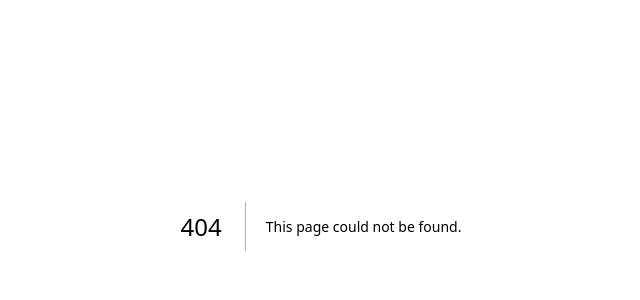
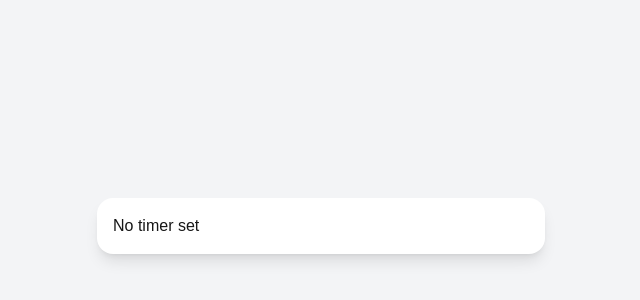
Before and after one commit to sahars03/beep-stopwatch-timer, a Next.js app: page /run in a window 1280 px wide. Before the commit this address had no page. Shown: the part 174-474 px from the top of the page, without its empty margins (319-959 px from the left). Built offline with nearby package versions, Linux system fonts and the light colour scheme.

Commit message:
Beep bar

```diff
--- /dev/null
+++ b/app/TimeInput.tsx
@@ -0,0 +1,73 @@
+"use client";
+
+type Time = {
+  hours: number;
+  minutes: number;
+  seconds: number;
+};
+
+type TimeInputProps = {
+  label: string;
+  value: Time;
+  onChange: (value: Time) => void;
+};
+
+export default function TimeInput({ label, value, onChange }: TimeInputProps) {
+  const handleChange = (field: keyof Time) => (e: React.ChangeEvent<HTMLInputElement>) => {
+    const raw = e.target.value;
+
+    if (!/^\d*$/.test(raw)) return;
+
+    const num = raw === "" ? 0 : Number(raw);
+
+    onChange({
+      ...value,
+      [field]: num,
+    });
+  };
+
+  return (
+    <div className="flex flex-col items-center gap-2">
+      <p>{label}</p>
+
+      <div className="flex items-center gap-2">
+        {/* Hours */}
+        <div className="flex flex-col items-center">
+          <input
+            type="text"
+            value={value.hours}
+            onChange={handleChange("hours")}
+            className="w-16 text-center text-2xl border rounded-lg py-1"
+          />
+          <span className="text-xs text-gray-500">hrs</span>
+        </div>
+
+        <span className="text-2xl font-bold">:</span>
+
+        {/* Minutes */}
+        <div className="flex flex-col items-center">
+          <input
+            type="text"
+            value={value.minutes}
+            onChange={handleChange("minutes")}
+            className="w-16 text-center text-2xl border rounded-lg py-1"
+          />
+          <span className="text-xs text-gray-500">min</span>
+        </div>
+
+        <span className="text-2xl font-bold">:</span>
+
+        {/* Seconds */}
+        <div className="flex flex-col items-center">
+          <input
+            type="text"
+            value={value.seconds}
+            onChange={handleChange("seconds")}
+            className="w-16 text-center text-2xl border rounded-lg py-1"
+          />
+          <span className="text-xs text-gray-500">sec</span>
+        </div>
+      </div>
+    </div>
+  );
+}
--- /dev/null
+++ b/app/context/TimerProvider.tsx
@@ -0,0 +1,34 @@
+"use client";
+import { createContext, useContext, useState } from "react";
+
+type Time = {
+  hours: number;
+  minutes: number;
+  seconds: number;
+};
+
+type TimerConfig = {
+  mode: "timer" | "stopwatch";
+  time?: Time;
+  beepTime: Time;
+};
+
+const TimerContext = createContext<{
+  config: TimerConfig | null;
+  setConfig: (c: TimerConfig) => void;
+}>({
+  config: null,
+  setConfig: () => {},
+});
+
+export function TimerProvider({ children }: { children: React.ReactNode }) {
+  const [config, setConfig] = useState<TimerConfig | null>(null);
+
+  return (
+    <TimerContext.Provider value={{ config, setConfig }}>
+      {children}
+    </TimerContext.Provider>
+  );
+}
+
+export const useTimer = () => useContext(TimerContext);
--- a/app/layout.tsx
+++ b/app/layout.tsx
@@ -1,6 +1,7 @@
 import type { Metadata } from "next";
 import { Geist, Geist_Mono } from "next/font/google";
 import "./globals.css";
+import { TimerProvider } from "./context/TimerProvider";
 
 const geistSans = Geist({
   variable: "--font-geist-sans",
@@ -23,11 +24,30 @@ export default function RootLayout({
   children: React.ReactNode;
 }>) {
   return (
-    <html
-      lang="en"
-      className={`${geistSans.variable} ${geistMono.variable} h-full antialiased`}
-    >
-      <body className="min-h-full flex flex-col">{children}</body>
+    // <html
+    //   lang="en"
+    //   className={`${geistSans.variable} ${geistMono.variable} h-full antialiased`}
+    // >
+    //   <body className="min-h-full flex flex-col">{children}</body>
+    // </html>
+    <html>
+      <body>
+        <div className="min-h-screen flex items-center justify-center bg-gray-100 p-6">
+          <div className="w-full max-w-md bg-white rounded-2xl shadow-lg p-4">
+              <TimerProvider>{children}</TimerProvider>
+          </div>
+        </div>
+      </body>
     </html>
   );
 }
+
+
+// export default function RootLayout({ children }) {
+//   return (
+//     <html>
+//       <body>
+//         <TimerProvider>{children}</TimerProvider>
+//       </body>
+//     </html>
+//   );
--- a/app/page.tsx
+++ b/app/page.tsx
@@ -1,7 +1,9 @@
 "use client";
 
 import { useState } from "react";
-import { useNavigate } from "react-router-dom";
+import TimeInput from "./TimeInput";
+import { useRouter } from "next/navigation";
+import { useTimer } from "./context/TimerProvider";
 
 type Time = {
   hours: number;
@@ -9,75 +11,7 @@ type Time = {
   seconds: number;
 };
 
-type TimeInputProps = {
-  label: string;
-  value: Time;
-  onChange: (value: Time) => void;
-};
-
-function TimeInput({ label, value, onChange }: TimeInputProps) {
-  const handleChange = (field: keyof Time) => (e: React.ChangeEvent<HTMLInputElement>) => {
-    const raw = e.target.value;
-
-    if (!/^\d*$/.test(raw)) return;
-
-    const num = raw === "" ? 0 : Number(raw);
-
-    onChange({
-      ...value,
-      [field]: num,
-    });
-  };
-
-  return (
-    <div className="flex flex-col items-center gap-2">
-      <p>{label}</p>
-
-      <div className="flex items-center gap-2">
-        {/* Hours */}
-        <div className="flex flex-col items-center">
-          <input
-            type="text"
-            value={value.hours}
-            onChange={handleChange("hours")}
-            className="w-16 text-center text-2xl border rounded-lg py-1"
-          />
-          <span className="text-xs text-gray-500">hrs</span>
-        </div>
-
-        <span className="text-2xl font-bold">:</span>
-
-        {/* Minutes */}
-        <div className="flex flex-col items-center">
-          <input
-            type="text"
-            value={value.minutes}
-            onChange={handleChange("minutes")}
-            className="w-16 text-center text-2xl border rounded-lg py-1"
-          />
-          <span className="text-xs text-gray-500">min</span>
-        </div>
-
-        <span className="text-2xl font-bold">:</span>
-
-        {/* Seconds */}
-        <div className="flex flex-col items-center">
-          <input
-            type="text"
-            value={value.seconds}
-            onChange={handleChange("seconds")}
-            className="w-16 text-center text-2xl border rounded-lg py-1"
-          />
-          <span className="text-xs text-gray-500">sec</span>
-        </div>
-      </div>
-    </div>
-  );
-}
-
 export default function Home() {
-
-  const navigate = useNavigate();
 
   const [activeTab, setActiveTab] = useState("Stopwatch");
 
@@ -93,8 +27,11 @@ export default function Home() {
     seconds: 0,
   });
 
+  const router = useRouter();
+  const { setConfig } = useTimer();
+
   return (
-    <div className="min-h-screen flex items-center justify-center bg-gray-100 p-6">
+    <div>
       <div className="w-full max-w-md bg-white rounded-2xl shadow-lg p-4">
         {/* Tabs */}
         <div className="flex border-b">
@@ -131,15 +68,14 @@ export default function Home() {
                 onChange={setBeepTime}
               />
           <button
-            onClick={() =>
-              navigate("/run", {
-                state: {
-                  mode: "stopwatch",
-                  beepTime,
-                },
-              })
-            }
-            className="bg-[#50c878] hover:bg-[#61d989] text-white rounded px-2 py-2 font-bold w-[150px] text-xl"
+            onClick={() => {
+              setConfig({
+                mode: "stopwatch",
+                beepTime,
+              });
+              router.push("/run");
+            }}
+            className="border"
           >
             Start
           </button>
@@ -161,18 +97,16 @@ export default function Home() {
                 value={beepTime}
                 onChange={setBeepTime}
               />
-
               <button
-                onClick={() =>
-                  navigate("/run", {
-                    state: {
-                      mode: "timer",
-                      time: timerTime,
-                      beepTime,
-                    },
-                  })
-                }
-                className="bg-[#50c878] hover:bg-[#61d989] text-white rounded px-2 py-2 font-bold w-[150px] text-xl"
+                onClick={() => {
+                  setConfig({
+                    mode: "timer",
+                    time: timerTime,
+                    beepTime,
+                  });
+                  router.push("/run");
+                }}
+            className="border"
               >
                 Start
               </button>
--- /dev/null
+++ b/app/run/page.tsx
@@ -0,0 +1,44 @@
+"use client";
+import { useTimer } from "../context/TimerProvider";
+import { useState, useEffect } from "react";
+
+export default function RunPage() {
+  const { config } = useTimer();
+
+  if (!config) return <p>No timer set</p>;
+
+    const beepInterval =
+    config.beepTime.hours * 3600 +
+    config.beepTime.minutes * 60 +
+    config.beepTime.seconds;
+
+    const [elapsed, setElapsed] = useState(0);
+
+useEffect(() => {
+  const interval = setInterval(() => {
+    setElapsed((prev) => prev + 1);
+  }, 1000);
+
+  return () => clearInterval(interval);
+}, []);
+
+useEffect(() => {
+  if (elapsed >= beepInterval) {
+    // beep sound
+    setElapsed(0);
+  }
+}, [elapsed, beepInterval]);
+
+const progress = (elapsed / beepInterval) * 100;
+
+  return (
+    <div className="w-full mt-4">
+    <div className="w-full h-4 bg-gray-200 rounded-full overflow-hidden">
+        <div
+        className="h-full bg-blue-500 transition-all duration-1000"
+        style={{ width: `${progress}%` }}
+        />
+    </div>
+    </div>
+  );
+}
```
